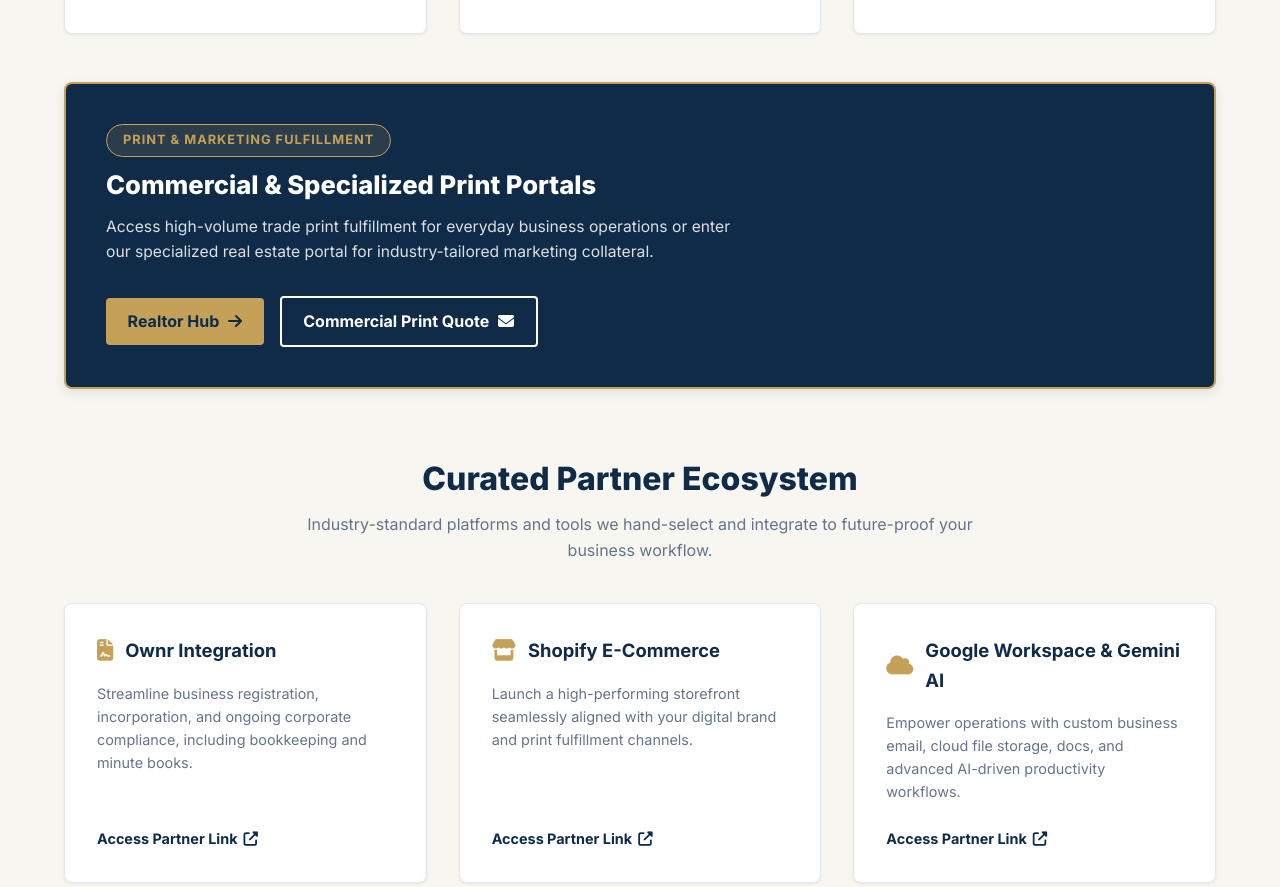
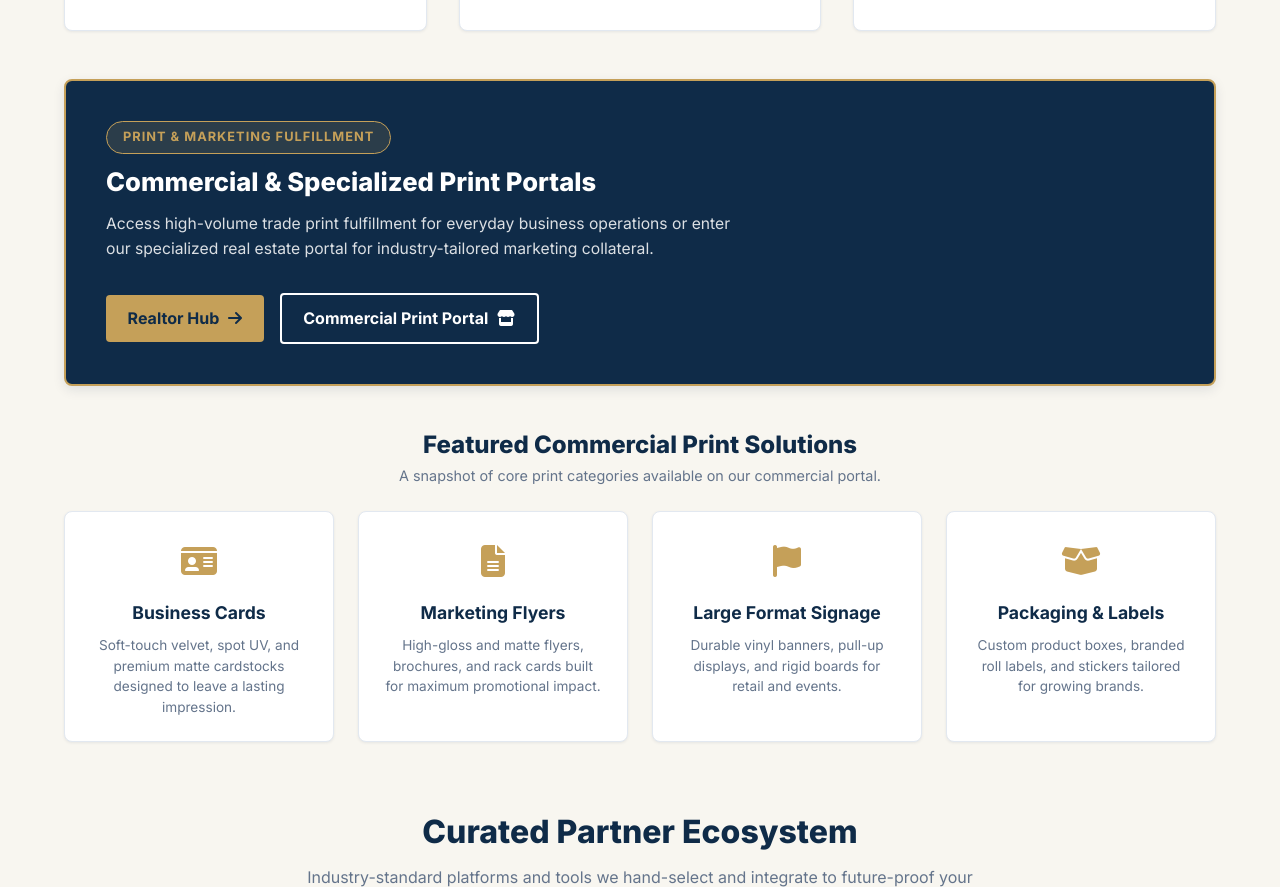
Before and after one commit to fbp-solutions/fusionbizprint, a plain HTML site: page index.html in a window 1280 px wide. Shown: the part 1097-1984 px from the top of the page. Drawn offline with Linux system fonts and the light colour scheme.

Commit message:
Update index.html
Added print.fusionbizprint.com link and items

```diff
--- a/index.html
+++ b/index.html
@@ -8,6 +8,17 @@
   <link rel="preconnect" href="https://fonts.gstatic.com" crossorigin>
   <link href="https://fonts.googleapis.com/css2?family=Inter:wght@400;500;600;700;800&display=swap" rel="stylesheet">
   <link rel="stylesheet" href="https://cdnjs.cloudflare.com/ajax/libs/font-awesome/6.4.0/css/all.min.css">
+
+  <!-- Google tag (gtag.js) -->
+  <script async src="https://www.googletagmanager.com/gtag/js?id=G-MVXWTHS7PM"></script>
+  <script>
+    window.dataLayer = window.dataLayer || [];
+    function gtag(){dataLayer.push(arguments);}
+    gtag('js', new Date());
+
+    gtag('config', 'G-MVXWTHS7PM');
+  </script>
+
   <style>
     :root {
       --executive-navy: #0F2B48;
@@ -447,18 +458,6 @@
       .hub-banner-buttons a { width: 100%; text-align: center; }
     }
   </style>
-
-  <!-- Google tag (gtag.js) -->
-<script async src="https://www.googletagmanager.com/gtag/js?id=G-MVXWTHS7PM"></script>
-<script>
-  window.dataLayer = window.dataLayer || [];
-  function gtag(){dataLayer.push(arguments);}
-  gtag('js', new Date());
-
-  gtag('config', 'G-MVXWTHS7PM');
-</script>
-
-
 </head>
 <body>
 
@@ -477,7 +476,7 @@
           <li><a href="#services">Services</a></li>
           <li><a href="#ecosystem">Partner Tools</a></li>
           <li><a href="https://realtorhub.fusionbizprint.com/" target="_blank" class="nav-highlight">Realtor Hub</a></li>
-          <li><a href="#ecosystem" class="btn-primary">Get Started Free</a></li>
+          <li><a href="https://print.fusionbizprint.com" target="_blank">Print Portal</a></li>
         </ul>
       </nav>
     </div>
@@ -528,9 +527,9 @@
     </div>
   </section>
 
-  <!-- Specialized & Commercial Print Hybrid Banner -->
+  <!-- Commercial Print Portal & Product Showcase Section -->
   <div class="hub-banner-wrapper">
-    <div class="hub-banner">
+    <div class="hub-banner" style="margin-bottom: 2.5rem;">
       <div>
         <span class="badge-gold" style="margin-bottom: 0.5rem;">Print & Marketing Fulfillment</span>
         <h3>Commercial & Specialized Print Portals</h3>
@@ -540,9 +539,45 @@
         <a href="https://realtorhub.fusionbizprint.com/" target="_blank" class="btn-primary" style="white-space: nowrap;">
           Realtor Hub <i class="fa-solid fa-arrow-right" style="margin-left: 5px;"></i>
         </a>
-        <a href="mailto:orders@fusionbizprint.com?subject=Commercial%20Print%20Quote%20Request" class="btn-secondary" style="color: white; border-color: white; white-space: nowrap; background-color: transparent;">
-          Commercial Print Quote <i class="fa-solid fa-envelope" style="margin-left: 5px;"></i>
+        <a href="https://print.fusionbizprint.com" target="_blank" class="btn-secondary" style="color: white; border-color: white; white-space: nowrap; background-color: transparent;">
+          Commercial Print Portal <i class="fa-solid fa-store" style="margin-left: 5px;"></i>
         </a>
+      </div>
+    </div>
+
+    <!-- Featured Print Solutions Preview Grid -->
+    <div class="section-header" style="margin: 2rem auto 1.5rem;">
+      <h3 style="font-size: 1.5rem; color: var(--executive-navy); font-weight: 800;">Featured Commercial Print Solutions</h3>
+      <p style="font-size: 0.9rem;">A snapshot of core print categories available on our commercial portal.</p>
+    </div>
+
+    <div style="display: grid; grid-template-columns: repeat(auto-fit, minmax(220px, 1fr)); gap: 1.5rem;">
+      <!-- Product 1 -->
+      <div style="background: var(--white); border: 1px solid var(--border-color); border-radius: 8px; padding: 1.5rem; box-shadow: var(--shadow-sm); text-align: center;">
+        <div style="font-size: 2rem; color: var(--brushed-gold); margin-bottom: 0.75rem;"><i class="fa-solid fa-id-card"></i></div>
+        <h4 style="font-size: 1.1rem; color: var(--executive-navy); margin-bottom: 0.5rem; font-weight: 700;">Business Cards</h4>
+        <p style="font-size: 0.850rem; color: var(--text-muted); line-height: 1.5;">Soft-touch velvet, spot UV, and premium matte cardstocks designed to leave a lasting impression.</p>
+      </div>
+
+      <!-- Product 2 -->
+      <div style="background: var(--white); border: 1px solid var(--border-color); border-radius: 8px; padding: 1.5rem; box-shadow: var(--shadow-sm); text-align: center;">
+        <div style="font-size: 2rem; color: var(--brushed-gold); margin-bottom: 0.75rem;"><i class="fa-solid fa-file-lines"></i></div>
+        <h4 style="font-size: 1.1rem; color: var(--executive-navy); margin-bottom: 0.5rem; font-weight: 700;">Marketing Flyers</h4>
+        <p style="font-size: 0.850rem; color: var(--text-muted); line-height: 1.5;">High-gloss and matte flyers, brochures, and rack cards built for maximum promotional impact.</p>
+      </div>
+
+      <!-- Product 3 -->
+      <div style="background: var(--white); border: 1px solid var(--border-color); border-radius: 8px; padding: 1.5rem; box-shadow: var(--shadow-sm); text-align: center;">
+        <div style="font-size: 2rem; color: var(--brushed-gold); margin-bottom: 0.75rem;"><i class="fa-solid fa-flag"></i></div>
+        <h4 style="font-size: 1.1rem; color: var(--executive-navy); margin-bottom: 0.5rem; font-weight: 700;">Large Format Signage</h4>
+        <p style="font-size: 0.850rem; color: var(--text-muted); line-height: 1.5;">Durable vinyl banners, pull-up displays, and rigid boards for retail and events.</p>
+      </div>
+
+      <!-- Product 4 -->
+      <div style="background: var(--white); border: 1px solid var(--border-color); border-radius: 8px; padding: 1.5rem; box-shadow: var(--shadow-sm); text-align: center;">
+        <div style="font-size: 2rem; color: var(--brushed-gold); margin-bottom: 0.75rem;"><i class="fa-solid fa-box-open"></i></div>
+        <h4 style="font-size: 1.1rem; color: var(--executive-navy); margin-bottom: 0.5rem; font-weight: 700;">Packaging & Labels</h4>
+        <p style="font-size: 0.850rem; color: var(--text-muted); line-height: 1.5;">Custom product boxes, branded roll labels, and stickers tailored for growing brands.</p>
       </div>
     </div>
   </div>
@@ -648,6 +683,7 @@
         <p><a href="#services">Core Services</a></p>
         <p><a href="#ecosystem">Partner Tools</a></p>
         <p><a href="https://realtorhub.fusionbizprint.com/" target="_blank">Realtor Hub</a></p>
+        <p><a href="https://print.fusionbizprint.com" target="_blank">Print Portal</a></p>
       </div>
 
       <div class="footer-col">
```
